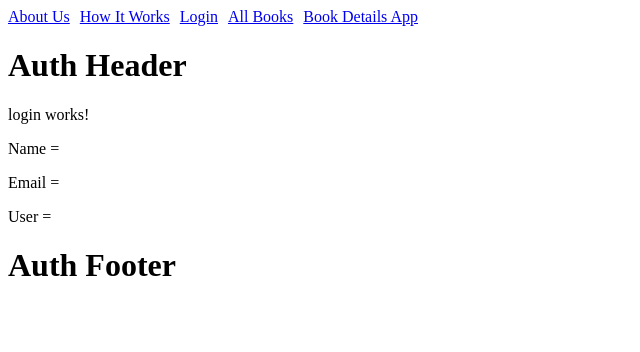
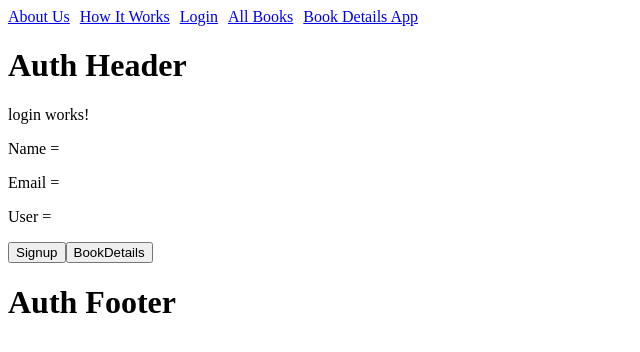
Before and after one commit to SaranyaRagupathi/book-store, an Angular app in the folder bookStoreApp/: page /auth/login in a window 1280 px wide. Shown: the top 352 px of the page, without its empty margins (0-640 px from the left). Built offline with nearby package versions, Linux system fonts and the light colour scheme.

Commit message:
Navigate to URL from component file

```diff
--- a/bookStoreApp/src/app/auth/components/login/login.component.html
+++ b/bookStoreApp/src/app/auth/components/login/login.component.html
@@ -2,3 +2,5 @@
 <p>Name ={{name}}</p>
 <p>Email ={{email}}</p>
 <p>User ={{user}}</p>
+<button (click)="gotoSignup()">Signup</button>
+<button (click)="gotoBookDetails(77,88)">BookDetails</button>
--- a/bookStoreApp/src/app/auth/components/login/login.component.ts
+++ b/bookStoreApp/src/app/auth/components/login/login.component.ts
@@ -1,5 +1,5 @@
 import { Component, OnInit } from '@angular/core';
-import { ActivatedRoute } from '@angular/router';
+import { ActivatedRoute, Router } from '@angular/router';
 
 @Component({
   selector: 'app-login',
@@ -10,7 +10,7 @@ export class LoginComponent implements OnInit {
   public name:string='';
   public email:string='';
   public user:string='';
-  constructor(private route:ActivatedRoute) { }
+  constructor(private route:ActivatedRoute,private router:Router) { }
 
   ngOnInit(): void {
     this.route.queryParams.subscribe(queryParam =>{
@@ -20,5 +20,11 @@ export class LoginComponent implements OnInit {
       console.log(queryParam);
     });
   }
-
+  gotoSignup():void{
+    this.router.navigate(['/auth/signup']);
+  }
+  gotoBookDetails(id:number,authorId:number):void{
+    this.router.navigate(['/public/book-details',id,'author',authorId],
+    {queryParams:{name:'saran',email:'sampleeamil'}});
+  }
 }
```
